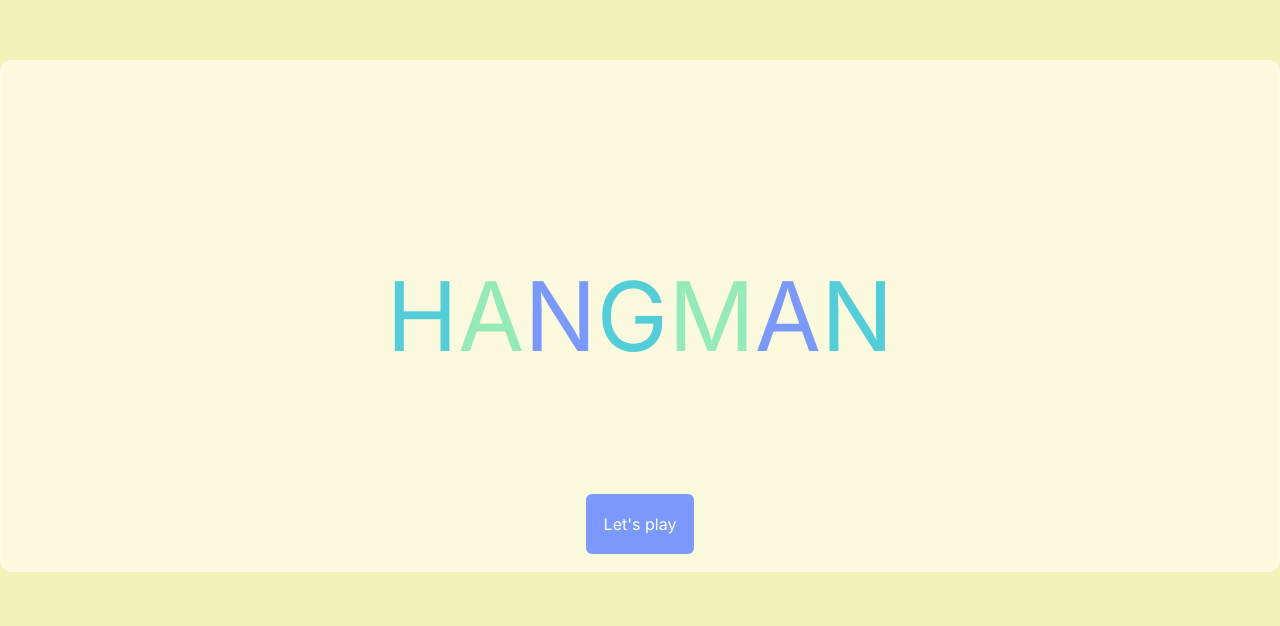
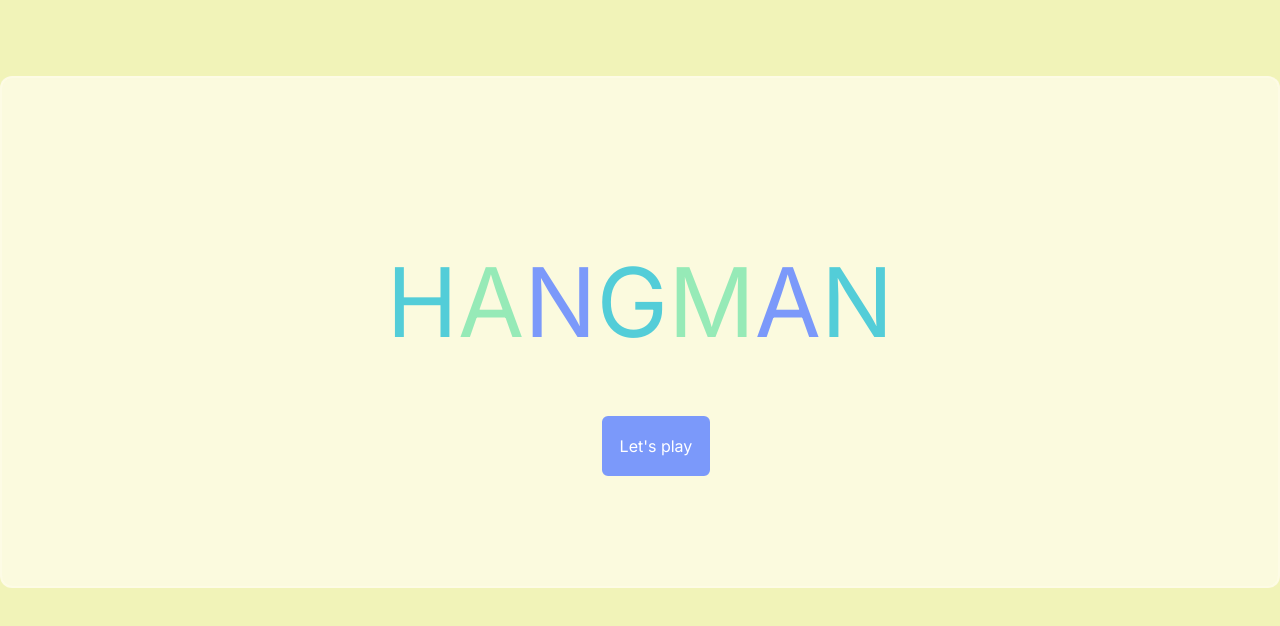
Before and after one commit to NataliaOrsi/next-hangman, a Next.js app: page / in a window 1280 px wide. Shown: the part 116-742 px from the top of the page. Built offline with nearby package versions, Linux system fonts and the light colour scheme.

Commit message:
Added the link to the game

```diff
--- /dev/null
+++ b/app/game/page.tsx
@@ -0,0 +1,9 @@
+import React from 'react'
+
+export default function game() {
+  return (
+    <div>
+      <h1>Hello world</h1>
+    </div>
+  )
+}
--- a/app/layout.tsx
+++ b/app/layout.tsx
@@ -5,8 +5,8 @@ import { Inter } from 'next/font/google'
 const inter = Inter({ subsets: ['latin'] })
 
 export const metadata: Metadata = {
-  title: 'Create Next App',
-  description: 'Generated by create next app',
+  title: 'Hangman App',
+  description: 'Play the hangman game',
 }
 
 export default function RootLayout({
@@ -16,7 +16,11 @@ export default function RootLayout({
 }) {
   return (
     <html lang="en">
-      <body className={inter.className}>{children}</body>
+      <body className={inter.className}>
+        <div className="box-border rounded-xl max-w-7xl h-[32rem] border-yellow-50/80 border-2 m-auto mt-48 bg-yellow-50/80">
+          {children}
+        </div>
+      </body>
     </html>
-  )
+  );
 }
--- a/app/page.tsx
+++ b/app/page.tsx
@@ -1,7 +1,9 @@
+import Link from "next/link";
+
 export default function Home() {
   return (
     <main className="my-44">
-      <div className="box-border rounded-xl max-w-7xl h-[32rem] border-yellow-50/80 border-2 m-auto bg-yellow-50/80 flex justify-center items-center relative">
+      <div className="justify-center items-center">
         <div className="animated-text text-8xl text-center">
           <span className="text-primary-color">H</span>
           <span className="text-secondary-color">A</span>
@@ -11,8 +13,10 @@ export default function Home() {
           <span className="text-third-color">A</span>
           <span className="text-primary-color">N</span>
         </div>
-        <div className="border-third-color border-2 bg-third-color text-white rounded-md absolute self-end m-4">
-          <button className="p-4">Let's play</button>
+        <div className="border-third-color border-2 bg-third-color text-white rounded-md flex absolute left-[47%] bottom-[26%]">
+          <Link href='/game'>
+            <button className="p-4">Let's play</button>
+          </Link>
         </div>
       </div>
     </main>
```
